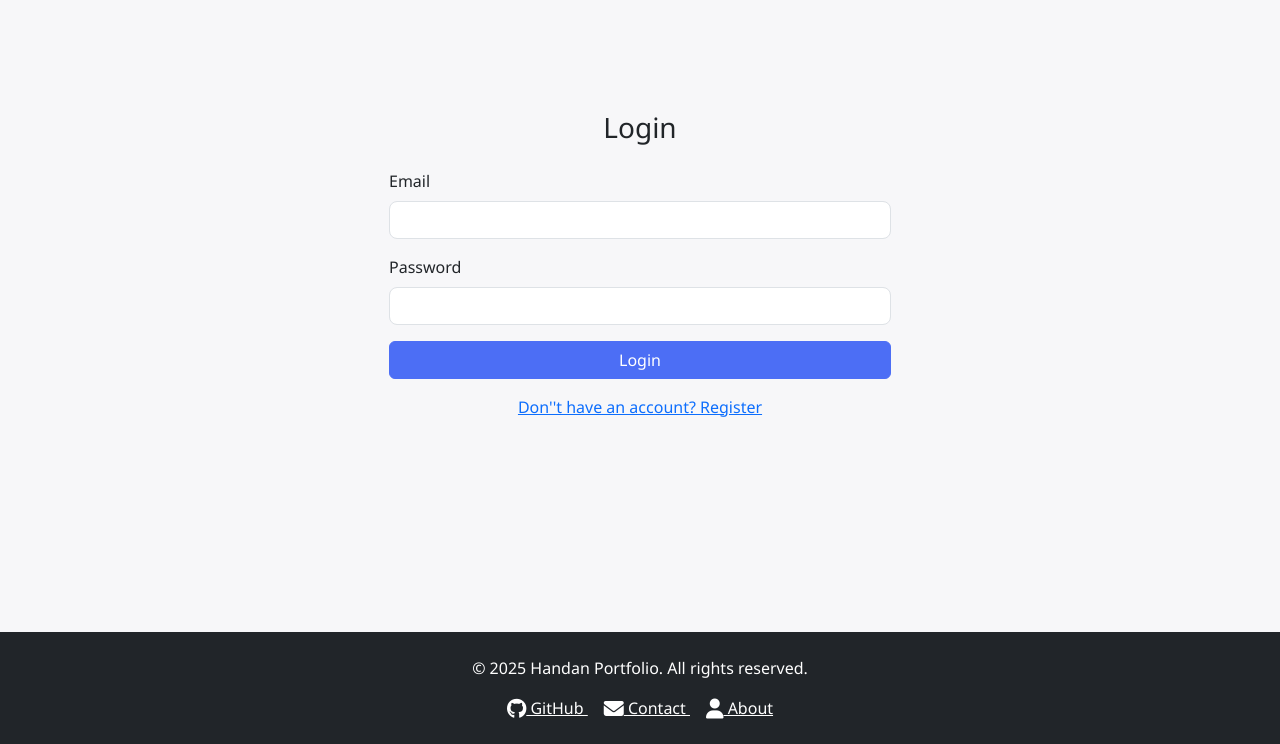
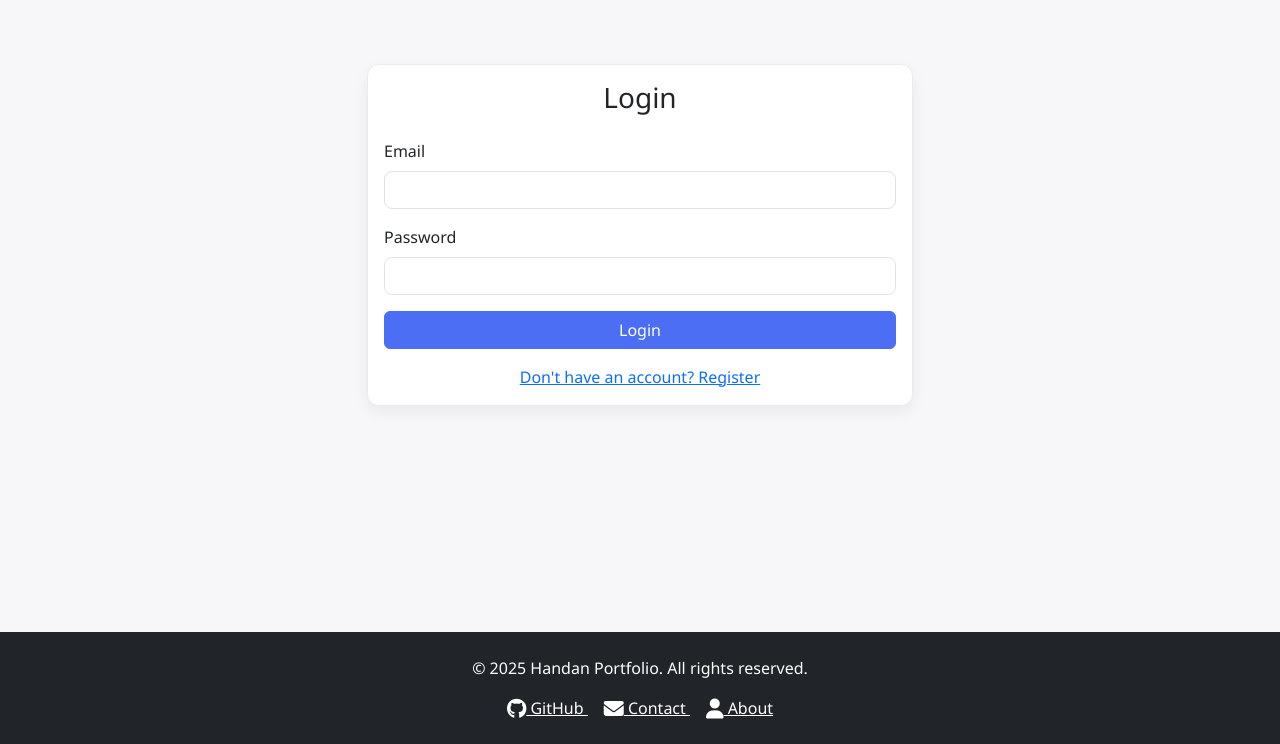
Before and after one commit to alihandanibu/web-programming, a PHP site: page /mojnoviprojekat/ in a window 1280 px wide, after a click on "Login". Shown: the part 56-800 px from the top of the page. Run offline with PHP 8.4, Linux system fonts and the light colour scheme; some libraries are stand-ins or nearby versions.

Commit message:
Fix hero spacing and align auth forms

```diff
--- a/frontend/css/style.css
+++ b/frontend/css/style.css
@@ -1,3 +1,16 @@
+/* Napomena: Ova media query ne utiče na desktop prikaz, samo na ekrane do 768px širine. */
+/* Responsive razmak i raspored dugmadi u hero sekciji na mobitelu */
+@media (max-width: 768px) {
+    .hero-buttons {
+        display: flex;
+        flex-direction: column;
+        align-items: center;
+        gap: 1.2rem;
+        margin-bottom: 1.3rem;
+        /* veći razmak ispod dugmadi prema slici */
+    }
+}
+
 :root {
     --brand-prim: #4c6ef5;
     --brand-sec: #748ffc;
@@ -18,6 +31,21 @@ body {
 
 main {
     flex: 1;
+}
+
+/* Malo više prostora iznad auth formi */
+#login,
+#register {
+    padding-top: 32px;
+}
+
+/* Auth kartice (Login/Register) */
+#login .auth-card,
+#register .auth-card {
+    background: #fff;
+    border: 1px solid #e9ecef;
+    border-radius: 12px;
+    box-shadow: 0 6px 16px rgba(0, 0, 0, .06);
 }
 
 footer {
@@ -41,7 +69,7 @@ body.spa-ready .spa-view.is-active {
 .hero-section {
     background: linear-gradient(135deg, var(--brand-prim), var(--brand-sec));
     color: #fff;
-    padding: 15px 0;
+    padding: 28px 0;
     text-align: center;
 }
 
@@ -51,7 +79,17 @@ body.spa-ready .spa-view.is-active {
 }
 
 .section-padding {
-    padding: 5px 0;
+    padding: 32px 0;
+}
+
+@media (max-width: 768px) {
+    .hero-section {
+        padding: 20px 0;
+    }
+
+    .section-padding {
+        padding: 24px 0;
+    }
 }
 
 .card {
@@ -462,3 +500,9 @@ body.spa-ready .spa-view.is-active {
     color: white;
     font-size: 1.5rem;
 }
+
+.container,
+.row {
+    margin-top: 0rem !important;
+    padding-top: 0rem !important;
+}
--- a/frontend/views/login.html
+++ b/frontend/views/login.html
@@ -1,10 +1,10 @@
 <section class="section-padding">
-    <div class="container">
     <div class="row justify-content-center">
-            <div class="col-md-6">
-                <div class="card">
+        <div class="col-12 col-md-8 col-lg-6">
+            <div class="card auth-card">
                 <div class="card-body">
                     <h3 class="card-title text-center mb-4">Login</h3>
+                    <div id="loginAlert" class="alert d-none"></div>
                     <form id="loginForm">
                         <div class="mb-3">
                             <label for="loginEmail" class="form-label">Email</label>
@@ -17,8 +17,7 @@
                         <button type="submit" class="btn btn-primary w-100">Login</button>
                     </form>
                     <div class="text-center mt-3">
-                            <a href="#register">Don''t have an account? Register</a>
-                        </div>
+                        <a href="#register">Don't have an account? Register</a>
                     </div>
                 </div>
             </div>
```
Also changed, not shown: frontend/views/register.html (+14 -0 lines). Lines whose indentation alone changed are shown as unchanged.
